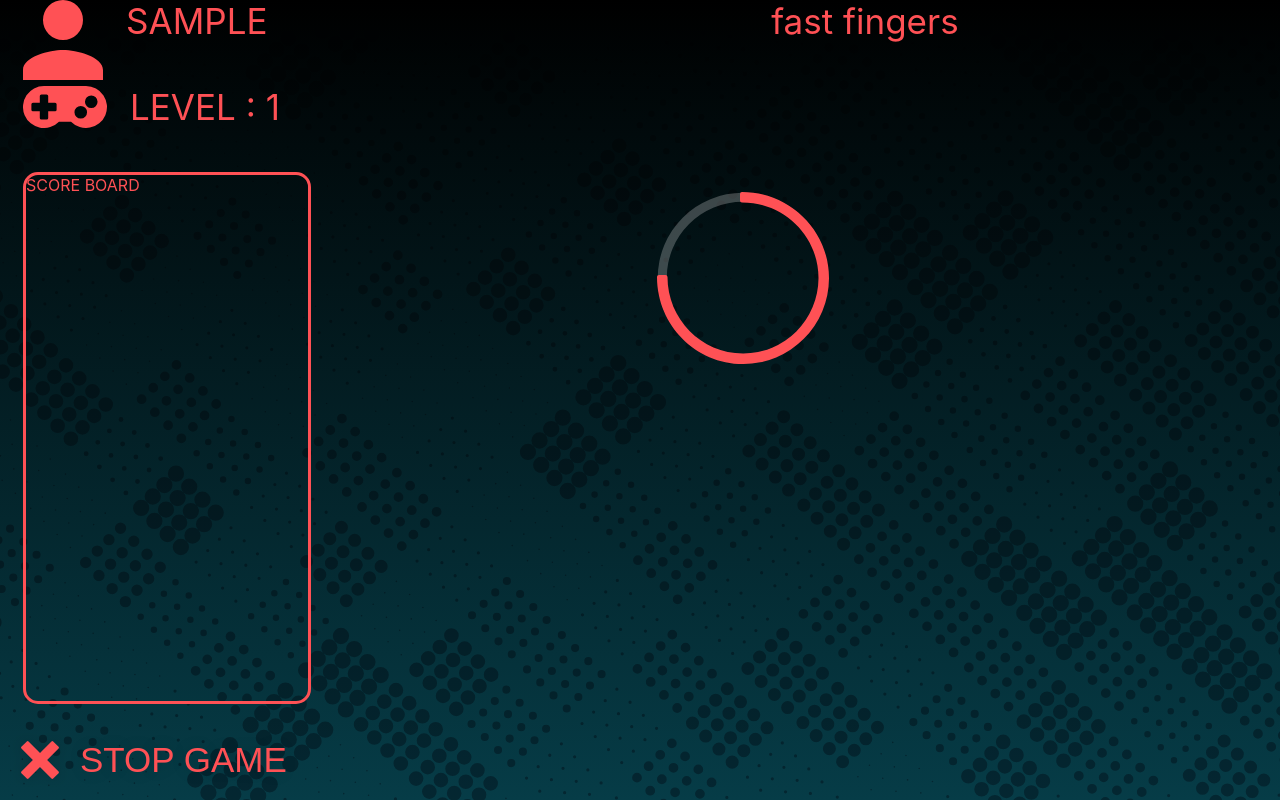
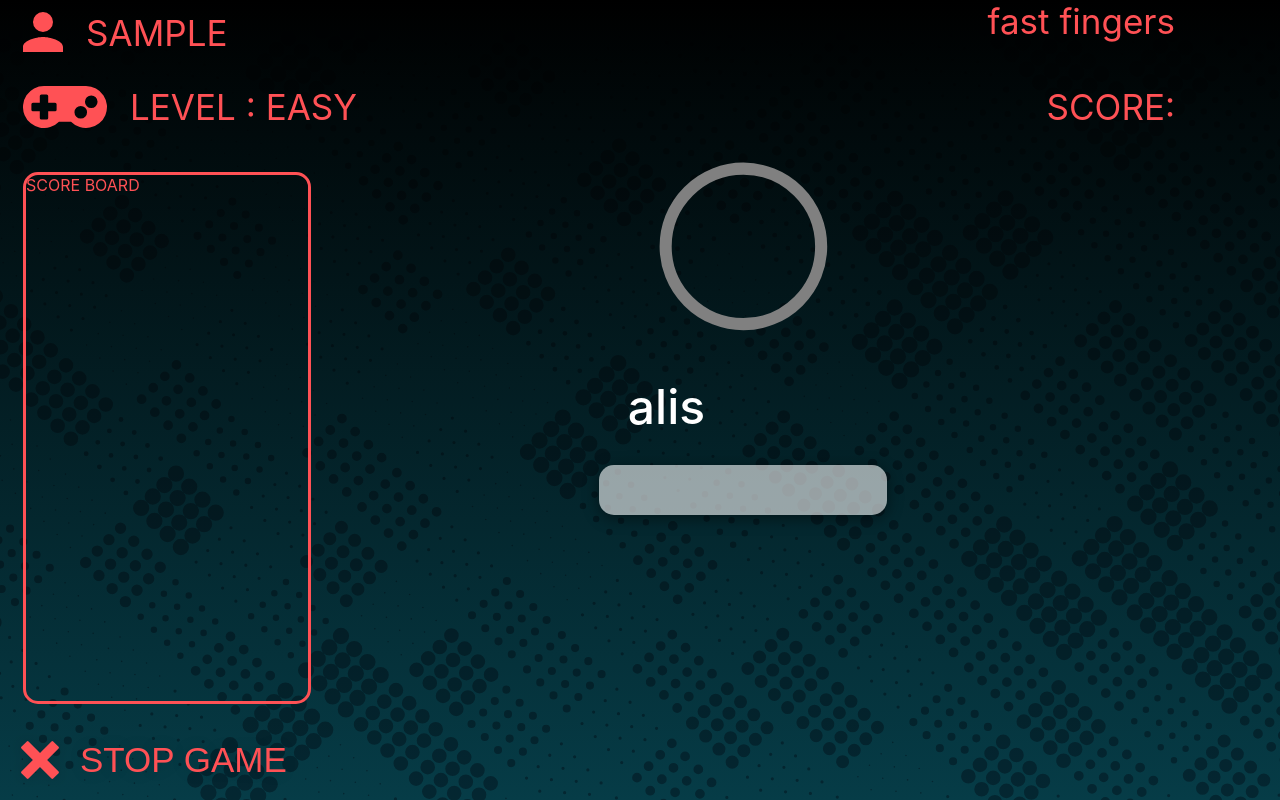
Before and after one commit to pesto-students/fastfingers-lakshmiprabhat, a React (Create React App) app: page / in a window 1280 px wide. Both pictures are taken after typing "Sample" into the empty fields and a click on the button "START GAME". Built offline with nearby package versions, Linux system fonts and the light colour scheme.

Commit message:
changes to scss files

```diff
--- a/src/App.jsx
+++ b/src/App.jsx
@@ -1,12 +1,12 @@
 /* eslint-disable react/jsx-filename-extension */
 /* eslint-disable linebreak-style */
 import React from 'react';
-import Home from '../src/Home';
+import Home from './Home';
 
 function App() {
-    return (
+  return (
     <div>
-          <Home />
+      <Home />
     </div>
   );
 }
--- a/src/components/GamePage/GamePage.jsx
+++ b/src/components/GamePage/GamePage.jsx
@@ -1,42 +1,97 @@
 /* eslint-disable react/jsx-filename-extension */
 /* eslint-disable linebreak-style */
-import React from 'react';
+import React, { useState } from "react";
 import "./GamePage.scss";
-import {getDataFromLocalStorage} from "../common/Util.jsx";
+import { getDataFromLocalStorage } from "../common/Util";
 import iconPerson from "../../assets/Icon-person.svg";
 import iconGamepad from "../../assets/Icon-gamepad.svg";
 import iconCross from "../../assets/Icon-cross.svg";
-import iconTimer from "../../assets/Icon-timer.svg";
+import data from "../common/dictionary.json";
 
 export default function GamePage() {
-  const userName = getDataFromLocalStorage('username');
-  const difficultyLevel= getDataFromLocalStorage('difficultyLevel');
+  const userName = getDataFromLocalStorage("username");
+  let level = "";
+  const difficultyLevel = getDataFromLocalStorage("difficultyLevel");
+  const [randomWord, setRandomWord] = useState("alis");
+  const [playerInput, setPlayerInput] = useState("");
+  const [currentDifficultyLevel, setCurrentDifficultyLevel] = useState(
+    difficultyLevel
+  );
+  if (currentDifficultyLevel < 1.5) {
+    level = "EASY";
+  } else if (currentDifficultyLevel >= 1.5 && currentDifficultyLevel < 2) {
+    level = "MEDIUM";
+  } else if (currentDifficultyLevel >= 2) level = "HARD";
+  const getRandomWord = () => {
+    let filteredWords = [];
+    if (currentDifficultyLevel < 1.5) {
+      filteredWords = data.filter((word) => word.length <= 4);
+    } else if (currentDifficultyLevel >= 1.5 && currentDifficultyLevel < 2) {
+      filteredWords = data.filter(
+        (word) => word.length >= 5 && word.length <= 8
+      );
+    } else {
+      filteredWords = data.filter((word) => word.length > 8);
+    }
+    const randomIndex = Math.floor(Math.random() * filteredWords.length);
+    const newrandomWord = filteredWords[randomIndex];
+    setRandomWord(newrandomWord);
+  };
 
+  const handleTextChange = (event) => {
+    setPlayerInput(event.target.value);
+    if (randomWord === event.target.value) {
+      getRandomWord();
+      setCurrentDifficultyLevel(currentDifficultyLevel + 0.1);
+    }
+  };
   return (
     <div className="gameContainer">
       <div className="gameHeader">
         <div className="playerDetails">
-           <img src={iconPerson} alt="person" />
+          <img className="iconPerson" src={iconPerson} alt="person" />
           <p className="headerTitle">{userName.toUpperCase()}</p>
           <p className="headerTitleRight">fast fingers</p>
         </div>
         <div className="gameDetails">
           <img src={iconGamepad} alt="gamepad" />
-          <p className="gameLevel">LEVEL : {difficultyLevel}</p>
+          <p className="gameLevel">LEVEL : {level}</p>
+          <p className="headerTitleRight">SCORE: </p>
         </div>
       </div>
       <div className="gameContent">
         <div className="scoreBoard">SCORE BOARD</div>
-         <div className="typingSection">
-         <img className="timer" src={iconTimer} alt="timer" />
+        <div className="playArea">
+          <div className="baseTimer">
+            <svg className="baseTimerSvg" viewBox="0 0 100 100">
+              <g className="baseTimerCircle">
+                <circle
+                  className="baseTimerPathElapsed"
+                  cx="50"
+                  cy="50"
+                  r="45"
+                />
+              </g>
+            </svg>
+          </div>
+          <div className="randomWord">
+            <p>{randomWord}</p>
+          </div>
+          <div className="inputWordArea">
+            <input
+              type="text"
+              value={playerInput}
+              onChange={handleTextChange}
+            />
+          </div>
         </div>
       </div>
       <div className="gameStop">
         <img src={iconCross} alt="stopgame" />
-       <button
-              type="submit" className="stopButton"
-            >STOP GAME
-            </button>  </div>
+        <button type="submit" className="stopButton">
+          STOP GAME
+        </button>
+      </div>
     </div>
   );
 }
--- a/src/components/GamePage/GamePage.scss
+++ b/src/components/GamePage/GamePage.scss
@@ -1,4 +1,4 @@
-:root{
+:root {
     --lightRed: #ff5155;
     --white: #ffffff;
     --evergreen: #032228;
@@ -10,7 +10,8 @@
     box-sizing: border-box;
   }
   body {
-    background-image: url(../../assets/Background-image.svg), linear-gradient(to top, #063C47, #000000);
+    background-image: url(../../assets/Background-image.svg),
+      linear-gradient(to top, #063c47, #000000);
     background-blend-mode: multiply;
     background-position: center;
     background-repeat: no-repeat;
@@ -29,25 +30,32 @@ body {
     width: 100%;
     height: 20%;
   }
-   .playerDetails{
+  .playerDetails {
     display: flex;
     width: 100%;
     height: 50%;
     margin-left: 2%;
+    & .iconPerson {
+      height: 40px;
+      margin-top: 1%;
+    }
   }
   .headerTitle {
     font-size: 35px;
     color: var(--lightRed);
     margin-left: 2%;
+    margin-top: 1%;
+    width: 30%;
   }
-   .headerTitleRight{
+  .headerTitleRight {
     font-size: 35px;
     color: var(--lightRed);
     width: 60%;
     text-align: end;
+    margin-left: 5%;
   }
-   .gameDetails{
-       display:flex;
+  .gameDetails {
+    display: flex;
     width: 100%;
     margin: 0.5% 0 0 2%;
   }
@@ -55,6 +63,7 @@ body {
     font-size: 35px;
     color: var(--lightRed);
     margin-left: 2%;
+    width: 30%;
   }
   .gameContent {
     display: flex;
@@ -62,7 +71,7 @@ body {
     height: 70%;
   }
   .scoreBoard {
-    display:flex;
+    display: flex;
     flex-direction: column;
     border-radius: 15px;
     border: solid 3px var(--lightRed);
@@ -71,23 +80,44 @@ body {
     margin: 1% 0 0 2%;
     color: var(--lightRed);
   }
-.typingSection{
+  .playArea {
     display: flex;
     flex-direction: column;
     width: 50%;
     height: 95%;
+    margin-left: 20%;
   }
-.timer{
+  .baseTimer {
+    position: relative;
+    height: 30%;
     width: 30%;
-    height: 40%;
-    margin: 2% 0 0 60%;
+    margin-left: 20%;
+  }
+  .baseTimerCircle {
+    fill: none;
+    stroke: none;
+  }
+  .baseTimerPathElapsed {
+    stroke-width: 7px;
+    stroke: grey;
+  }
+  .randomWord {
+    font-size: 3rem;
+    color: white;
+    font-weight: 500;
+    margin: 10% 0 0 15%;
+  }
+  .inputWordArea {
+    width: 50%;
+    height: 20%;
+    margin-left: 10%;
   }
   .gameStop {
     display: flex;
     width: 100%;
     height: 10%;
   }
-.stopButton{
+  .stopButton {
     font-size: 35px;
     color: var(--lightRed);
     text-shadow: 0 0 16px rgba(0, 0, 0, 0.16);
--- a/src/components/HomePage/HomePage.jsx
+++ b/src/components/HomePage/HomePage.jsx
@@ -4,12 +4,15 @@ import React from "react";
 import "./HomePage.scss";
 import keyboardLogo from "../../assets/Icon-keyboard.svg";
 import playIcon from "../../assets/Icon-play.svg";
-import {levels} from "../common/Util.jsx";
+import { levels } from "../common/Util.jsx";
 import useForm from "./useForm";
 import validate from "../common/ValidateInputs";
 
-export default function HomePage({submitForm}) {
-  const {handleChange,handleSubmit,values,errors} = useForm(submitForm,validate);
+export default function HomePage({ submitForm }) {
+  const { handleChange, handleSubmit, values, errors } = useForm(
+    submitForm,
+    validate
+  );
   return (
     <div className="container">
       <div className="keyboardImage">
@@ -28,24 +31,25 @@ export default function HomePage({submitForm}) {
           type="text"
           name="username"
           placeholder="TYPE YOUR NAME"
-              value ={values.username}
-              onChange = {handleChange}
+          value={values.username}
+          onChange={handleChange}
         />
         {errors.username && <p>{errors.username}</p>}
-            <select name="difficultyLevel" placeholder="DIFFICULTY LEVEL"
-             value ={values.difficultyLevel}
-             onChange = {handleChange}
+        <select
+          name="difficultyLevel"
+          placeholder="DIFFICULTY LEVEL"
+          value={values.difficultyLevel}
+          onChange={handleChange}
         >
-           {levels.map(item =>
-      <option key={item.level} value={item.level}>{item.levelDesc}</option>
-    )}
+          {levels.map((item) => (
+            <option key={item.level} value={item.level}>
+              {item.levelDesc}
+            </option>
+          ))}
         </select>
-            <button
-              className="buttonStyle"
-              type="submit"
-            >
+        <button className="buttonStyle" type="submit">
           <img className="playIcon" src={playIcon} alt="keyboard" />
-              <p className="buttonText">START GAME</p>
+          <span className="buttonText">START GAME</span>
         </button>
       </form>
     </div>
--- a/src/components/HomePage/HomePage.scss
+++ b/src/components/HomePage/HomePage.scss
@@ -1,4 +1,4 @@
-:root{
+:root {
     --lightRed: #ff5155;
     --white: #ffffff;
     --evergreen: #032228;
@@ -10,7 +10,8 @@
     box-sizing: border-box;
   }
   body {
-  background-image: url(../../assets/Background-image.svg), linear-gradient(to top, #063C47, #000000);
+    background-image: url(../../assets/Background-image.svg),
+      linear-gradient(to top, #063c47, #000000);
     background-blend-mode: multiply;
     background-position: center;
     background-repeat: no-repeat;
@@ -24,26 +25,26 @@ body {
     width: 40%;
     margin: 8% 34% 0% 30%;
   }
-.keyboardImage{
+  .keyboardImage {
     height: 20%;
     width: 40%;
     margin: 0 30% 0 30%;
   }
-.keyboardLogo{
+  .keyboardLogo {
     height: 100%;
     width: 100%;
   }
-.playIcon{
+  .playIcon {
     height: 100%;
     width: 40%;
     margin-left: 0;
   }
-.title{
+  .title {
     height: 18%;
     width: 100%;
     margin-bottom: 10px;
   }
-.titleHeading{
+  .titleHeading {
     font-size: 50px;
     margin-left: 22%;
     color: var(--lightRed);
@@ -53,13 +54,13 @@ body {
     color: var(--lightRed);
     width: 100%;
   }
-.lineOne{
+  .lineOne {
     width: 20%;
     height: 0;
     margin: 3% 5% 0 0;
     border: 0.5px solid var(--lightRed);
   }
-.lineTwo{
+  .lineTwo {
     width: 20%;
     height: 0;
     margin: 3% 0 0 10%;
@@ -79,12 +80,12 @@ input {
     border-radius: 15px;
     box-shadow: 0 3px 16px 0 rgba(0, 0, 0, 0.8);
     background-color: var(--white);
-    padding-left:20px;
+    padding-left: 20px;
   }
   .formArea p {
     color: var(--lightRed);
   }
-::placeholder{
+  ::placeholder {
     width: 100%;
     height: 35px;
     font-size: 20px;
@@ -100,14 +101,17 @@ select {
     border: solid 1px var(--white);
   }
   .buttonStyle {
-    display:flex;
+    display: flex;
     width: 60%;
     height: 40px;
     margin-top: 20%;
     margin-left: 20%;
     margin-bottom: 10%;
+    background: none;
   }
-.buttonText{
+  .buttonText {
     color: var(--lightRed);
-    margin-top: 4%;
+    margin-top: 2%;
+    font-size: 1.5rem;
+    cursor: pointer;
   }
--- a/src/components/common/Util.jsx
+++ b/src/components/common/Util.jsx
@@ -1,7 +1,3 @@
-export const saveDataToLocalStorage = (key,value)=>
-    localStorage.setItem(key,JSON.stringify(value));
-
-export const getDataFromLocalStorage = (key) =>
- key && JSON.parse(localStorage.getItem(key));
-
- export const levels=[{"level": 1,"levelDesc": "EASY"},{"level": 1.5,"levelDesc": "MEDIUM"},{"level": 2,"levelDesc": "HARD"}];
+export const saveDataToLocalStorage = (key, value) => localStorage.setItem(key, JSON.stringify(value));
+export const getDataFromLocalStorage = (key) => key && JSON.parse(localStorage.getItem(key));
+export const levels = [{ level: 1, levelDesc: 'EASY' }, { level: 1.5, levelDesc: 'MEDIUM' }, { level: 2, levelDesc: 'HARD' }];
```
Also changed, not shown: src/Home.jsx (+7 -8 lines), src/components/HomePage/useForm.jsx (+15 -19 lines). Lines whose indentation alone changed are shown as unchanged.
